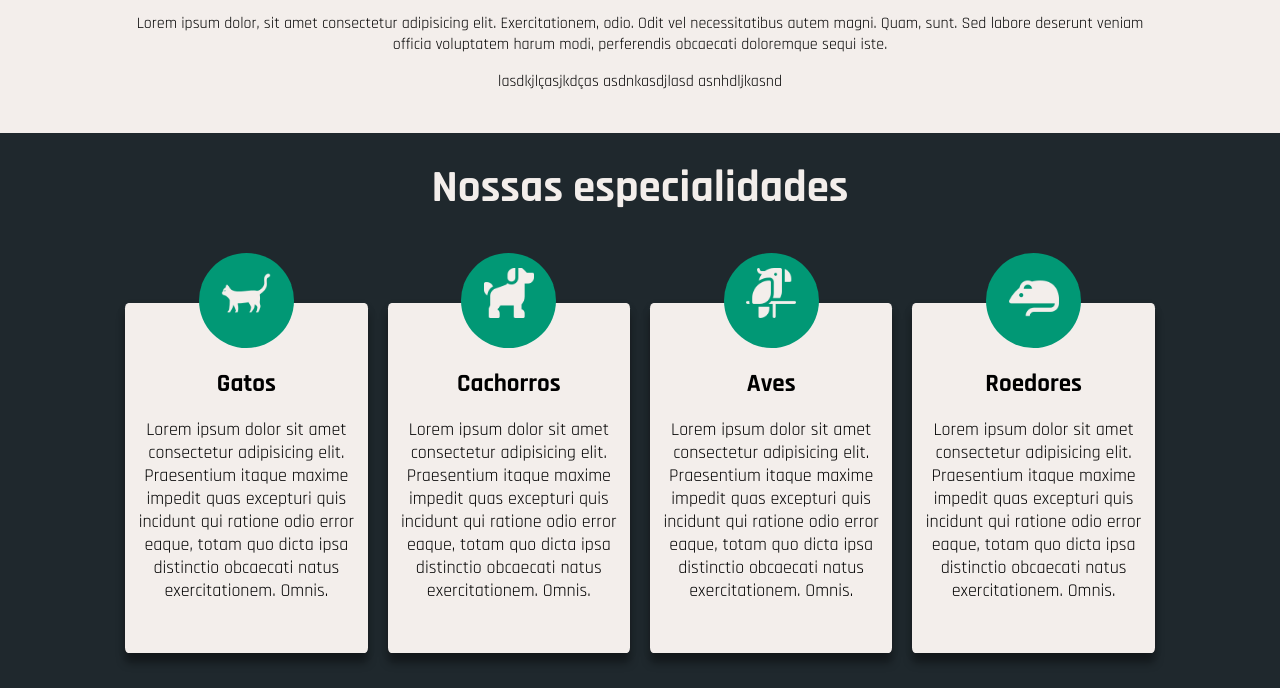
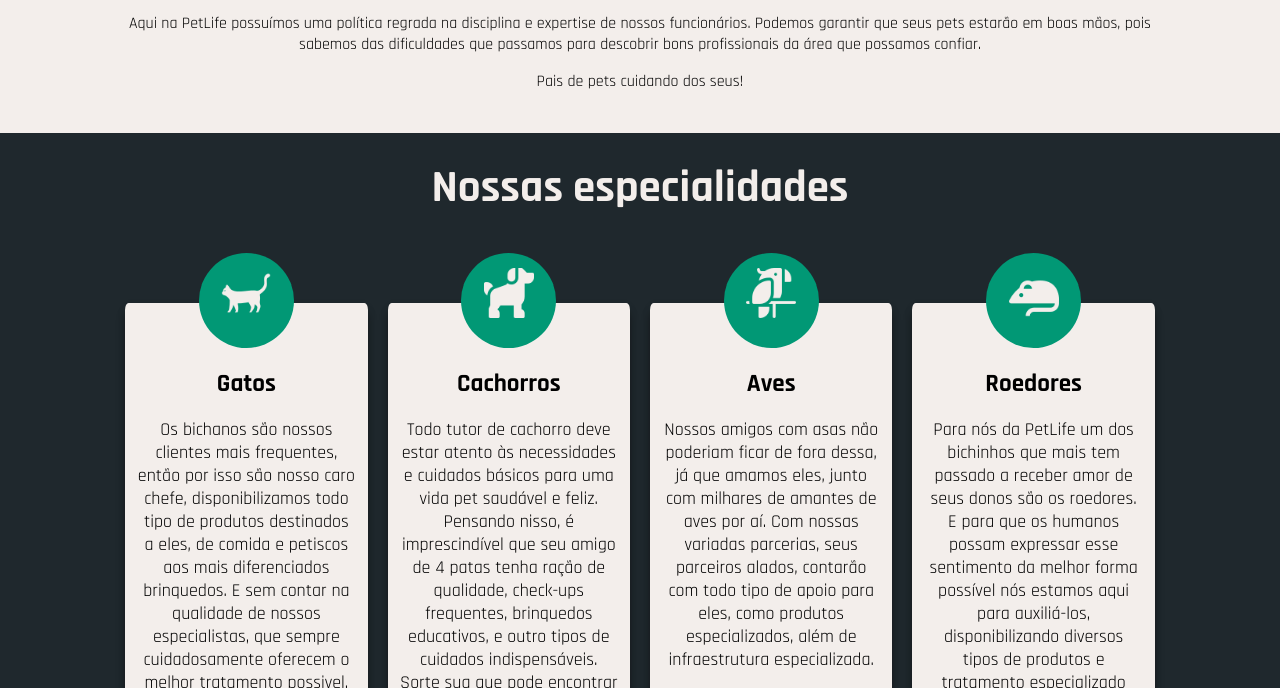
Before and after one commit to vitoroliveiracg/petshop-sobre, a plain HTML site: page index.html in a window 1280 px wide. Shown: the part 732-1420 px from the top of the page. Drawn offline with Linux system fonts and the light colour scheme; a web font is replaced by a local one.

Commit message:
Add files via upload

```diff
--- a/css/style.css
+++ b/css/style.css
@@ -129,7 +129,7 @@
     background-color: #f3eeeb;
     box-shadow: 0 10px 8px 0 rgba(0, 0, 0, 0.363),
      0 3px 10px 0 rgba(0, 0, 0, 0.075);
-    height: 250px;
+    height: 380px;
   }
   .descricao h5{
     font-size: 25px;
@@ -261,7 +261,7 @@
 
   .especialidades{
     background-color: #1f282d;
-    padding: 2% 9%;
+    padding: 2% 5%;
   }
   .especialidades h3{
     text-align: center;
@@ -300,14 +300,14 @@
     background-color: #f3eeeb;
     box-shadow: 0 10px 8px 0 rgba(0, 0, 0, 0.363),
      0 3px 10px 0 rgba(0, 0, 0, 0.075);
-    height: 350px;
+    height: 470px;
   }
   .descricao h5{
     font-size: 25px;
     margin: 0;
   }
   .descricao p{
-    font-size: 18px;
+    font-size: 17px;
     /* color: #272727d2; */
   }
   .imagem-descricao{
@@ -444,7 +444,8 @@
   }
   .box{
     margin: 10px;
-    flex-grow: 19%;
+    width: 25%;
+    /* flex-grow: 19%; */
     text-align: center;
   }
   .redondo{
@@ -465,7 +466,7 @@
     background-color: #f3eeeb;
     box-shadow: 0 10px 8px 0 rgba(0, 0, 0, 0.363),
      0 3px 10px 0 rgba(0, 0, 0, 0.075);
-    height: 350px;
+    height: 465px;
   }
   .descricao h5{
     font-size: 25px;
--- a/index.html
+++ b/index.html
@@ -23,11 +23,11 @@
     <div class="cabecalho">
       <h3 class="texto-centralizado">Cuidamos dos seus pets</h3>
       <h4 class="texto-centralizado">como se fossem nossos!</h4>
-      <p>Lorem ipsum dolor, sit amet consectetur adipisicing elit.
-        Exercitationem, odio. Odit vel necessitatibus autem magni.
-        Quam, sunt. Sed labore deserunt veniam officia voluptatem
-        harum modi, perferendis obcaecati doloremque sequi iste.</p>
-      <p>lasdkjlçasjkdças asdnkasdjlasd asnhdljkasnd</p>
+      <p>Aqui na PetLife possuímos uma política regrada na disciplina
+        e expertise de nossos funcionários. Podemos garantir que seus
+        pets estarão em boas mãos, pois sabemos das dificuldades que
+        passamos para descobrir bons profissionais da área que possamos confiar.</p>
+      <p>Pais de pets cuidando dos seus!</p>
     </div>
 
     <div class="especialidades">
@@ -40,10 +40,12 @@
           </div>
           <div class="descricao">
             <h5>Gatos</h5>
-            <p>Lorem ipsum dolor sit amet consectetur adipisicing elit.
-               Praesentium itaque maxime impedit quas excepturi quis
-                incidunt qui ratione odio error eaque, totam quo dicta
-                 ipsa distinctio obcaecati natus exercitationem. Omnis.</p>
+            <p>Os bichanos são nossos clientes mais frequentes,
+              então por isso são nosso caro chefe, disponibilizamos
+              todo tipo de produtos destinados a eles, de comida e
+              petiscos aos mais diferenciados brinquedos.
+              E sem contar na qualidade de nossos especialistas,
+              que sempre cuidadosamente oferecem o melhor tratamento possivel.</p>
           </div>
         </div>
 
@@ -53,10 +55,12 @@
           </div>
           <div class="descricao">
             <h5>Cachorros</h5>
-            <p>Lorem ipsum dolor sit amet consectetur adipisicing elit.
-               Praesentium itaque maxime impedit quas excepturi quis
-                incidunt qui ratione odio error eaque, totam quo dicta
-                 ipsa distinctio obcaecati natus exercitationem. Omnis.</p>
+            <p>Todo tutor de cachorro deve estar atento às necessidades
+              e cuidados básicos para uma vida pet saudável e feliz.
+              Pensando nisso, é imprescindível que seu amigo de 4
+              patas tenha ração de qualidade, check-ups frequentes,
+              brinquedos educativos, e outro tipos de cuidados indispensáveis.
+              Sorte sua que pode encontrar tudo isso aqui na PetLife.</p>
           </div>
         </div>
 
@@ -66,10 +70,10 @@
           </div>
           <div class="descricao">
             <h5>Aves</h5>
-            <p>Lorem ipsum dolor sit amet consectetur adipisicing elit.
-               Praesentium itaque maxime impedit quas excepturi quis
-                incidunt qui ratione odio error eaque, totam quo dicta
-                 ipsa distinctio obcaecati natus exercitationem. Omnis.</p>
+            <p>Nossos amigos com asas não poderiam ficar de fora dessa,
+              já que amamos eles, junto com milhares de amantes de aves por aí. Com nossas variadas parcerias, seus parceiros alados,
+              contarão com todo tipo de apoio para eles, como produtos especializados,
+               além de infraestrutura especializada. </p>
           </div>
         </div>
 
@@ -79,10 +83,12 @@
           </div>
           <div class="descricao">
             <h5>Roedores</h5>
-            <p>Lorem ipsum dolor sit amet consectetur adipisicing elit.
-               Praesentium itaque maxime impedit quas excepturi quis
-                incidunt qui ratione odio error eaque, totam quo dicta
-                 ipsa distinctio obcaecati natus exercitationem. Omnis.</p>
+            <p>Para nós da PetLife um dos bichinhos que mais tem
+              passado a receber amor de seus donos são os roedores. E para
+              que os humanos possam expressar esse sentimento da melhor forma
+              possível nós estamos aqui para auxiliá-los, disponibilizando
+              diversos tipos de produtos e tratamento especializado para os
+              amiguinhos dentuços.</p>
           </div>
         </div>
       </section>
@@ -93,10 +99,11 @@
       <h4>Venha fazer parte</h4>
     </div>
     <div class="negocios">
-      <p><img src="img/aperto-de-mao.png" alt="aperto de mao">Lorem ipsum dolor sit amet consectetur adipisicing elit.
-         Eius ratione, eum modi quibusdam rem aut magnam expedita iure
-          nostrum corrupti suscipit consectetur officia esse deleniti,
-          rerum, atque dicta. Veniam, nobis!</p>
+      <p><img src="img/aperto-de-mao.png" alt="aperto de mao">É central em nossa
+        empresa buscar soluções tecnológicas, visando em primeiro lugar o bem
+        estar de nossos clientes, nas oportunidades financeiras. Contamos com
+        diversas parcerias para melhora de nosso acervo de produtos e equipamentos,
+         e a cada dia, novas oportunidades de parcerias </p>
 
     </div>
   </main>
```
